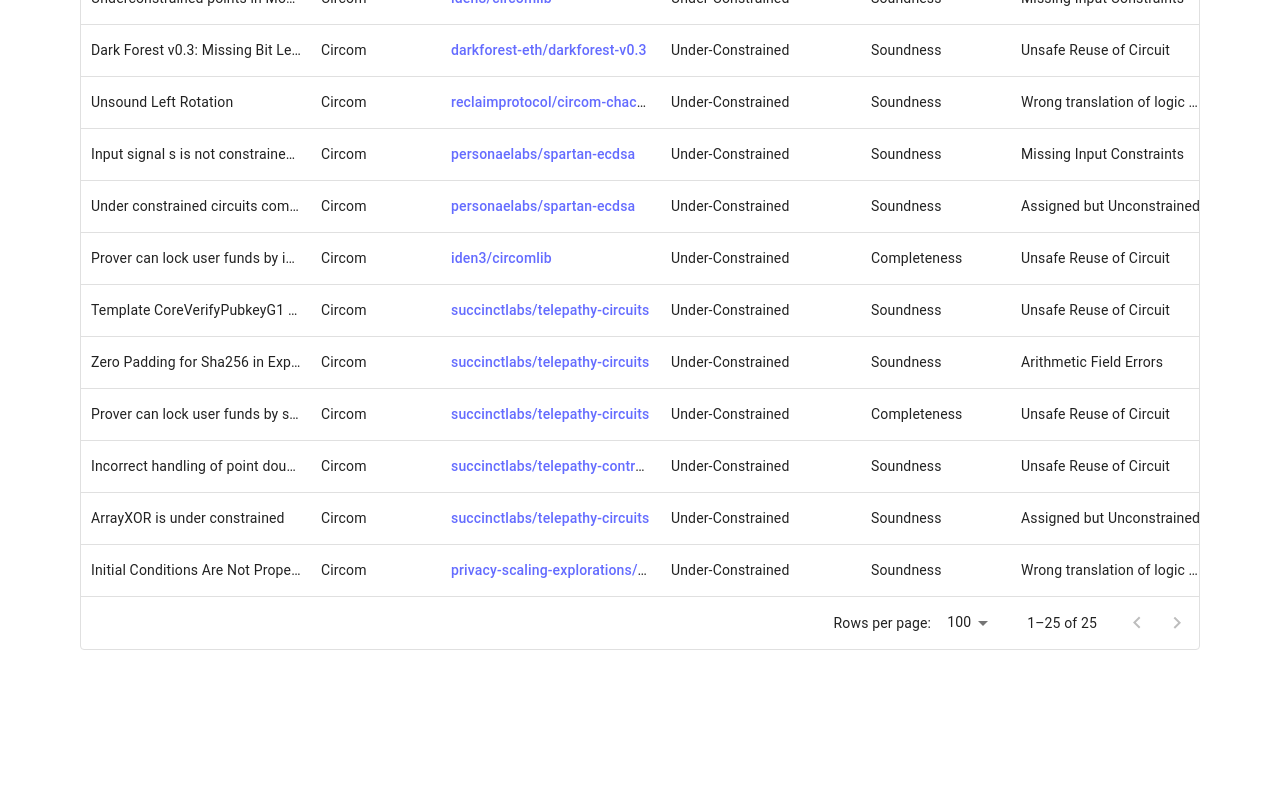
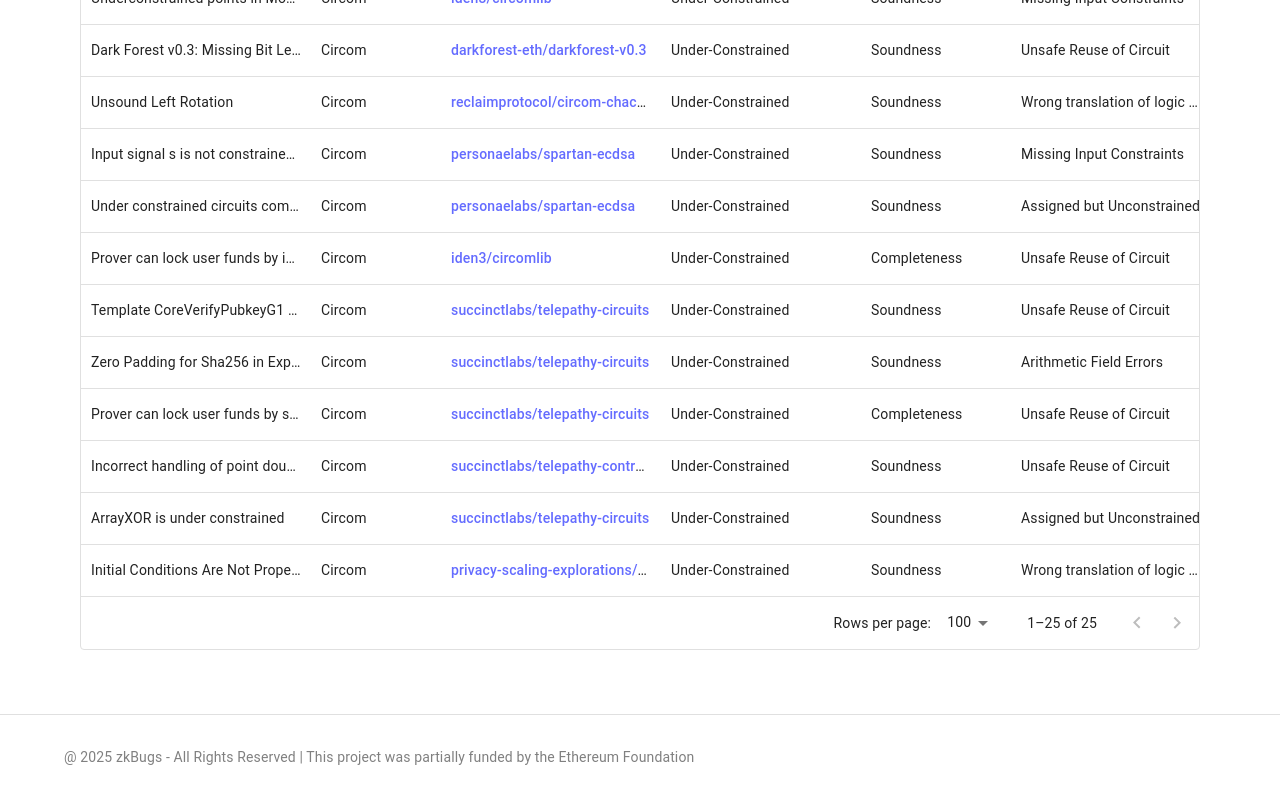
Before and after one commit to zksecurity/zkbugs-website, a React (Vite) app: page / in a window 1280 px wide. Shown: the part 1353-2153 px from the top of the page. Before the commit the page ends 2131 px from the top, so only its background shows below. Built offline with nearby package versions, Linux system fonts and the light colour scheme.

Commit message:
Add footer content

```diff
--- a/src/components/footer/Footer.jsx
+++ b/src/components/footer/Footer.jsx
@@ -1,22 +1,27 @@
-import { styled } from "@mui/material";
-import Container from "../layout/Container";
+import { styled, Typography } from "@mui/material";
 
 const FooterStyled = styled("footer")({
-  // backgroundColor: "#111821",
-  width: "100%",
-  paddingTop: "2rem",
-  paddingBottom: "2rem",
+  padding: "2rem 4rem",
   marginTop: "4rem",
-  "& .copyright-disclaimer": {
-    color: "#a3a3a3",
-    backgroundColor: "##111111",
+  borderTop: "1px solid #e0e0e0",
+  display: "flex",
+  justifyContent: "space-between",
+  alignItems: "center",
+  "& .footer-text": {
+    color: "#808080",
+    fontSize: "14px",
   },
 });
+
+const currentDate = new Date().getFullYear();
 
 function Footer() {
   return (
     <FooterStyled>
-      <Container></Container>
+      <Typography className="footer-text">
+        @ {currentDate} zkBugs - All Rights Reserved | This project was
+        partially funded by the Ethereum Foundation
+      </Typography>
     </FooterStyled>
   );
 }
```
